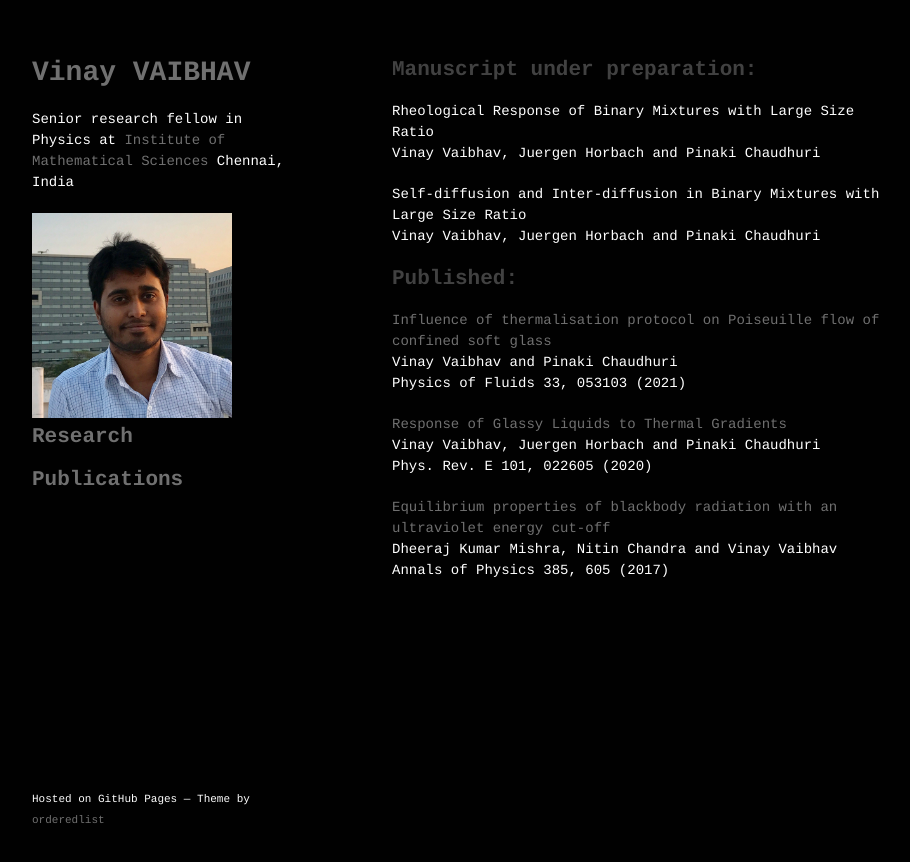
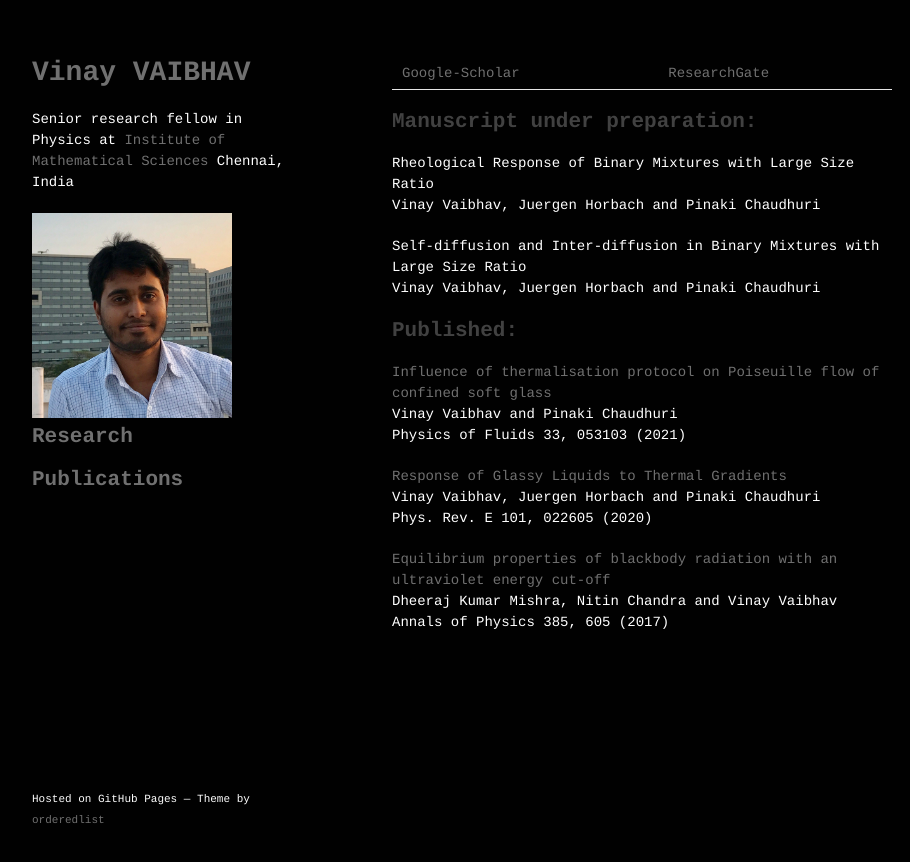
Before and after one commit to vinayphys/vinayphys.github.io, a Jekyll site: the page built from Publications.md, in a window 1280 px wide. Shown: the top 862 px of the page, without its empty margins (178-1088 px from the left). Built offline with Jekyll 4.4.1, drawn with Linux system fonts in a browser that asks for light colours; our own code applies the rules of GitHub Pages for plain Markdown files; a script that is not in the unit is left out.

Commit message:
Update Publications.md

```diff
--- a/Publications.md
+++ b/Publications.md
@@ -1,3 +1,5 @@
+[Google-Scholar](https://scholar.google.com/citations?user=AicxZvsAAAAJ&hl=hi&oi=ao)|[ResearchGate](https://www.researchgate.net/profile/Vinay_Vaibhav)
+
 ## Manuscript under preparation:
 
 Rheological Response of Binary Mixtures with Large Size Ratio
```
